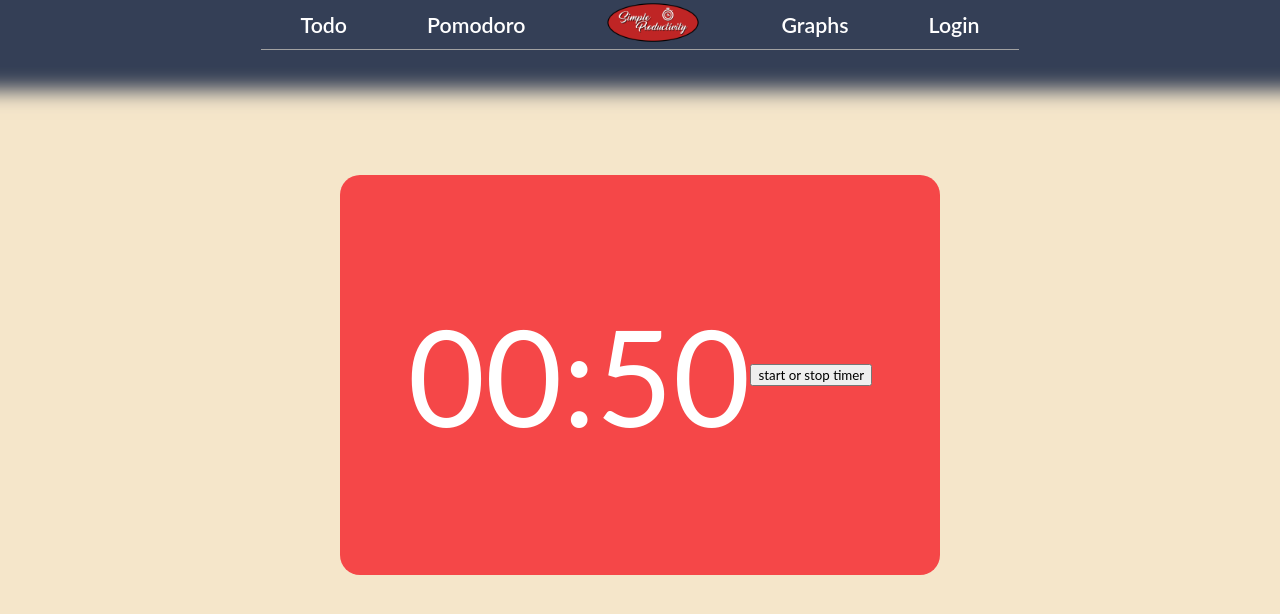
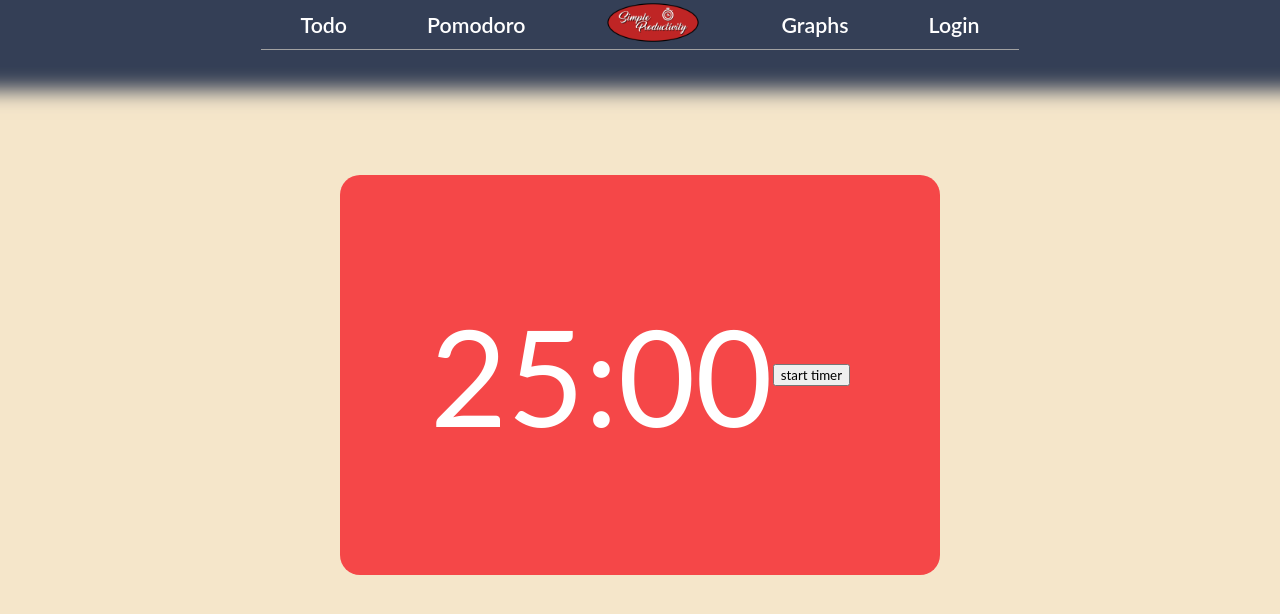
Before and after one commit to Rig14/simple-productivity, a React (Create React App) app: page /pomodoro in a window 1280 px wide. Shown: the top 614 px of the page. Built offline with nearby package versions, Linux system fonts and the light colour scheme; no server answers.

Commit message:
pomodoro storage & counter & misc fixes

```diff
--- a/src/pages/Pomodoro.tsx
+++ b/src/pages/Pomodoro.tsx
@@ -1,47 +1,129 @@
-/* eslint-disable react/self-closing-comp */
-/* eslint-disable prettier/prettier */
-import React, { useEffect, useState } from 'react';
+import React, { useEffect, useRef, useState } from 'react';
 import Navbar from '../components/Navbar';
+import db, { auth } from '../firebase';
+
+interface FormatedTime {
+  minutes: string;
+  seconds: string;
+}
+
+const LOCAL_STORAGE_KEY = 'simple-productivity-pomodoro';
 
 const Pomodoro = (): JSX.Element => {
-  const [time, setTime] = useState(50);
-  const [formatedTime, setFormatedTime] = useState({minutes: "", seconds: ""})
-  const [timerHasStarted, setTimerHasStarted] = useState(false)
+  // pomodoro timers time in seconds
+  const [time, setTime] = useState(1500);
+  // the formated strings that will be displayed
+  const [formatedTime, setFormatedTime] = useState<FormatedTime>({
+    minutes: '',
+    seconds: '',
+  });
+  const [timerHasStarted, setTimerHasStarted] = useState(false);
+  // timer counter:
+  // after every pomodoro take a small break
+  // after 4 pomodoros take a big break and restart the loop
+  const [pomodoroCounter, setPomodoroCounter] = useState(0);
+  const userLeftPageRef = useRef(false);
 
-  const formatTime = () => {
-    setTime(time-1);
-
+  const getFormatedTime = (): FormatedTime => {
+    // returns back formated time
     const seconds = time % 60;
     const minutes = (time - seconds) / 60;
 
     let minuteStr = minutes.toString();
     let secondStr = seconds.toString();
 
+    // to put the zero in front of the string
+    // otherwize time will be 2:8 not 02:08
     if (minutes < 10) {
       minuteStr = `0${minuteStr}`;
     }
     if (seconds < 10) {
       secondStr = `0${secondStr}`;
     }
+    return { minutes: minuteStr, seconds: secondStr };
+  };
 
-    setFormatedTime({minutes: minuteStr, seconds: secondStr})
-  }
+  const writeStorage = () => {
+    if (auth.currentUser !== null) {
+      // writes into database
+      db.collection('users')
+        .doc(auth.currentUser.uid)
+        .update({ timer: { time, counter: pomodoroCounter } });
+    } else {
+      // writes into local
+      localStorage.setItem(
+        LOCAL_STORAGE_KEY,
+        JSON.stringify({ time, counter: pomodoroCounter })
+      );
+    }
+  };
 
   useEffect(() => {
-    // on mount will format the time
-    formatTime();
-  // eslint-disable-next-line react-hooks/exhaustive-deps
-  }, [])
+    // getting data from database if user is logged in
+    if (auth.currentUser !== null) {
+      const docRef = db.collection('users').doc(auth.currentUser.uid);
+      docRef.get().then((doc) => {
+        const userData = doc.data()?.timer;
+
+        setTime(userData.time);
+        setPomodoroCounter(userData.counter);
+      });
+    } else {
+      // getting data from local
+      const userLocalStorage = localStorage.getItem(LOCAL_STORAGE_KEY);
+      if (userLocalStorage !== null) {
+        const data = JSON.parse(userLocalStorage);
+        setTime(data.time);
+        setPomodoroCounter(data.counter);
+      }
+    }
+
+    setFormatedTime(getFormatedTime());
+    return () => {
+      // pre unmount
+      userLeftPageRef.current = true;
+    };
+    // eslint-disable-next-line react-hooks/exhaustive-deps
+  }, []);
 
   useEffect(() => {
+    // formating the time
+    // has to be up here to avoid issues with delay
+    setFormatedTime(getFormatedTime());
+    // the timer update loop
     if (timerHasStarted) {
       const interval = setInterval(() => {
-        formatTime()
-      }, 1000);
-      return () => clearInterval(interval);
+        setTime(time - 1);
+        // testing if the timer has ran out
+        if (time === 0) {
+          // increasing the pomodoro counter
+          setPomodoroCounter(pomodoroCounter + 1);
+          const counter = pomodoroCounter + 1;
+
+          if ([1, 3, 5].includes(counter)) {
+            // short break
+            setTime(300);
+          } else if ([0, 2, 4, 6].includes(counter)) {
+            // task
+            setTime(1500);
+          } else {
+            // big break
+            setTime(900);
+            // after a big break the loop starts over
+            setPomodoroCounter(-1);
+          }
+          // also turns the timer off for user to start next task/break
+          setTimerHasStarted(false);
+        }
+        // the interval in ms
+      }, 1);
+      return () => {
+        clearInterval(interval);
+        writeStorage();
+      };
     }
-    return () => undefined
-  // eslint-disable-next-line react-hooks/exhaustive-deps
+    return () => undefined;
+    // eslint-disable-next-line react-hooks/exhaustive-deps
   }, [time, timerHasStarted]);
 
   return (
@@ -53,7 +135,12 @@ const Pomodoro = (): JSX.Element => {
             <div className="timer">
               {formatedTime.minutes}:{formatedTime.seconds}
             </div>
-            <button onClick={() => setTimerHasStarted(!timerHasStarted)} type="button">start or stop timer</button>
+            <button
+              onClick={() => setTimerHasStarted(!timerHasStarted)}
+              type="button"
+            >
+              {timerHasStarted ? 'stop timer' : 'start timer'}
+            </button>
           </div>
         </div>
       </div>
--- a/src/pages/Signup.tsx
+++ b/src/pages/Signup.tsx
@@ -47,8 +47,9 @@ const SignUp = (): JSX.Element => {
                 { task: 'yea', state: false, id: 0.1 },
                 { task: 'aaa', state: true, id: 0.2 },
               ],
-              // pomodoro timer referance
-              timer: 0,
+              // pomodoro timer
+              // takes time in seconds and pomodoro counter
+              timer: { time: 1500, counter: 0 },
               // count of all the todoitems done by date
               // {date: date, count: no of todos done}
               todoItemsHistory: [{}],
```
Also changed, not shown: src/style.css (+4 -4 lines).
